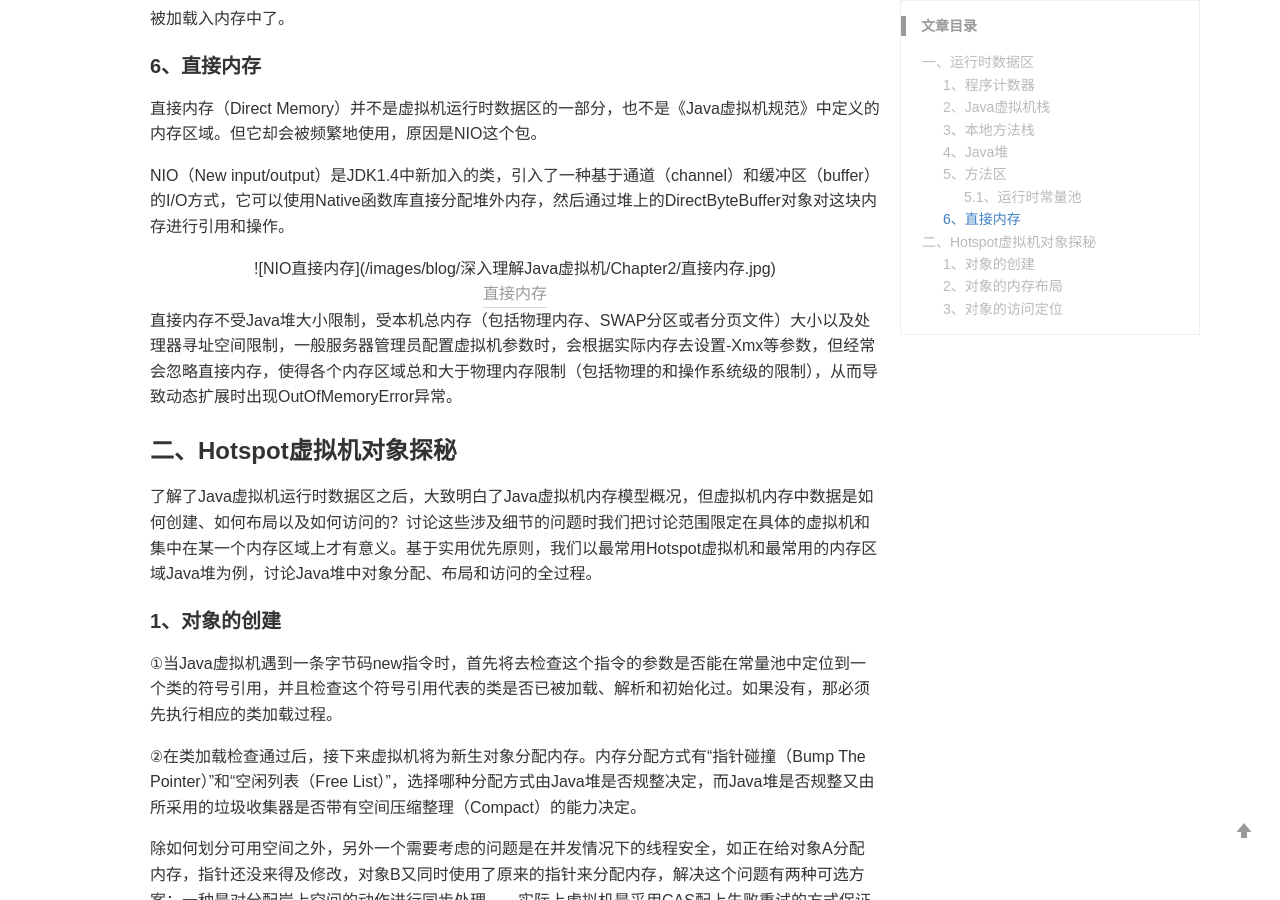
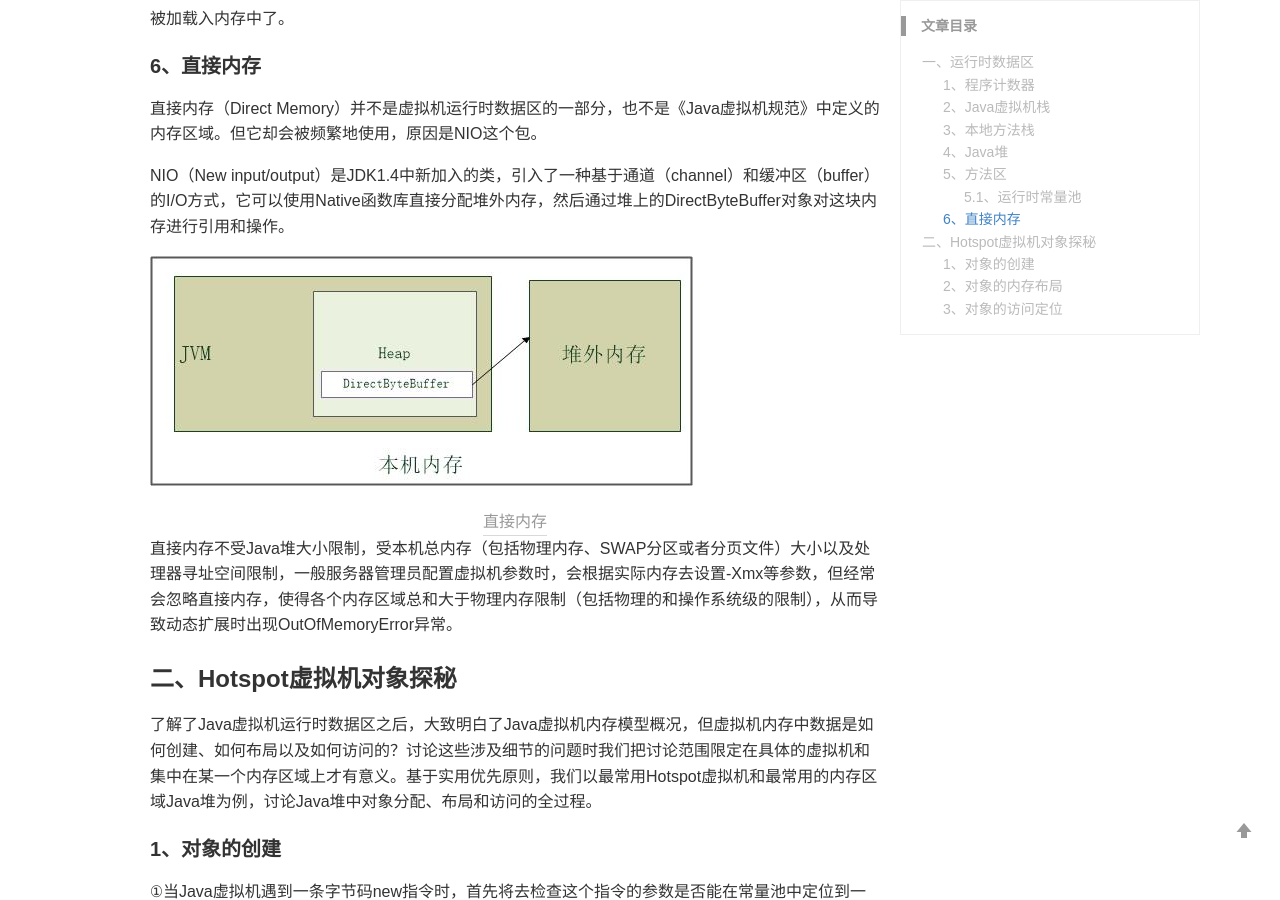
Before and after one commit to MazFactor/mzlongblog, a Jekyll site: the page built from _posts/2021-02-15-深入理解Java虚拟机-Java内存区域与内存溢出异常.md, in a window 1280 px wide and 900 px high, scrolled down 2570 px. Built offline with Jekyll 4.4.1, drawn with Linux system fonts in a browser that asks for light colours; comment, search, counter and statistics services are not loaded; some of the changed text lies outside the part shown.

Commit message:
2021021605

```diff
--- a/_posts/2021-02-15-深入理解Java虚拟机-Java内存区域与内存溢出异常.md
+++ b/_posts/2021-02-15-深入理解Java虚拟机-Java内存区域与内存溢出异常.md
@@ -57,7 +57,7 @@ Hotspot虚拟机设计团队选择把收集器的分代设计扩展至方法区
 
 NIO（New input/output）是JDK1.4中新加入的类，引入了一种基于通道（channel）和缓冲区（buffer）的I/O方式，它可以使用Native函数库直接分配堆外内存，然后通过堆上的DirectByteBuffer对象对这块内存进行引用和操作。
 
-<div align=center>![NIO直接内存]({{site.assets_base_url}}/images/blog/深入理解Java虚拟机/Chapter2/直接内存.jpg)</div>
+![NIO直接内存]({{site.assets_base_url}}/images/blog/深入理解Java虚拟机/Chapter2/直接内存.jpg)
 <center>
 <div style="color:orange; border-bottom: 1px solid #d9d9d9;display: inline-block;color: #999;">直接内存</div>
 <br>
```
